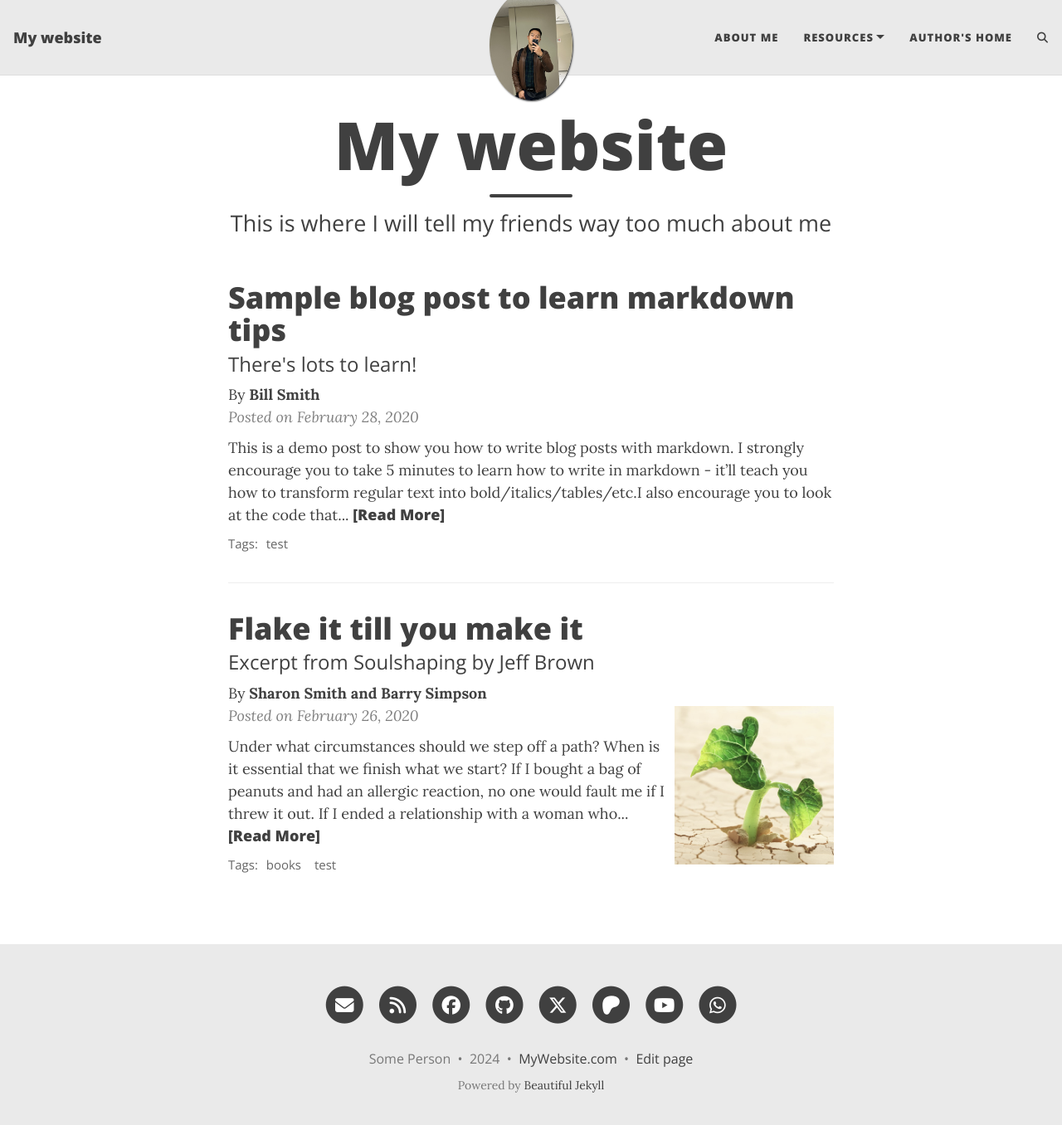
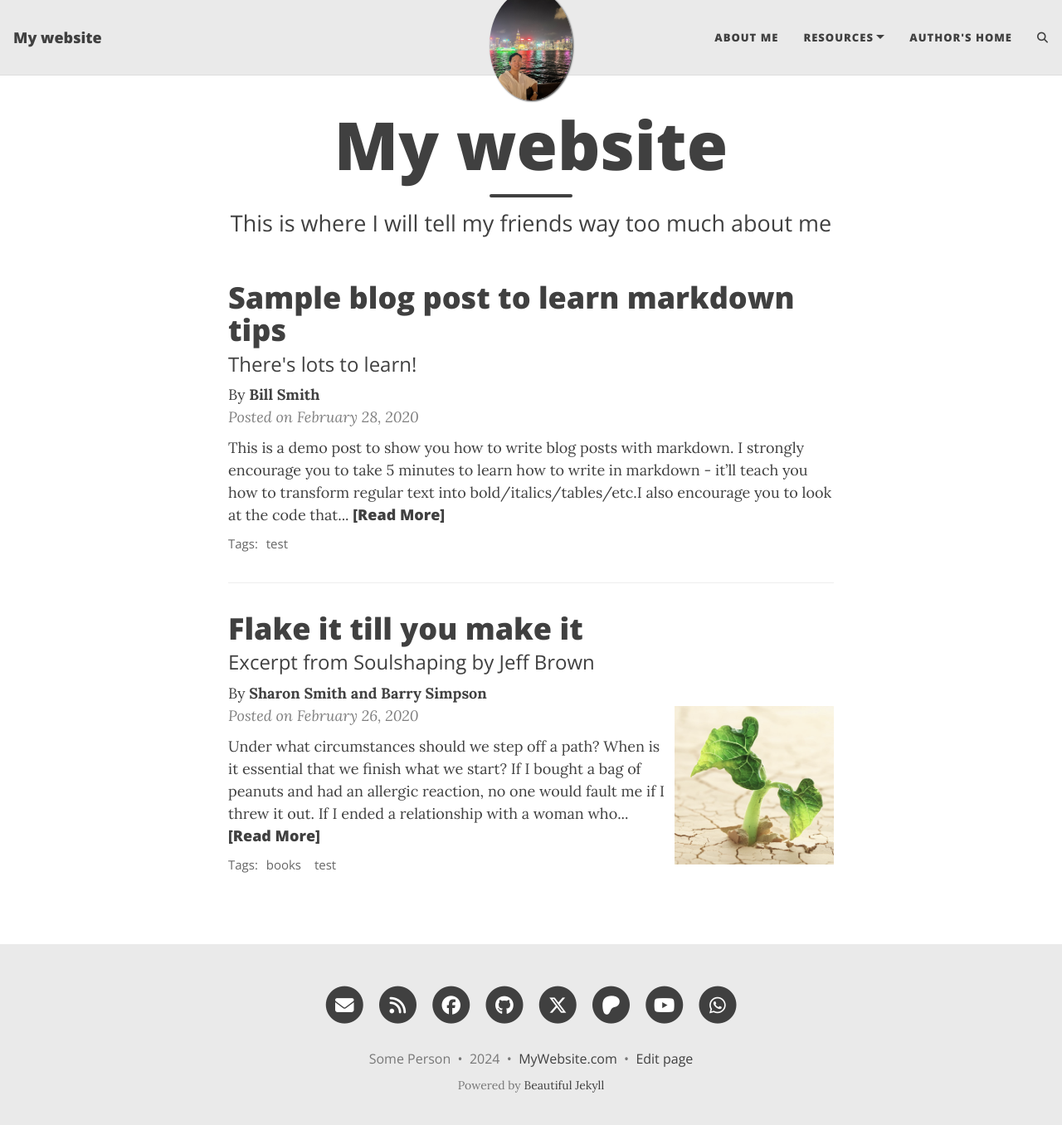
Before and after one commit to supersize/myblog, a Jekyll site: the page built from index.html, in a window 1280 px wide and 1369 px high. Shown: the top 1356 px of the window at 83% size. Built offline with Jekyll 4.4.1, drawn with Linux system fonts in a browser that asks for light colours; the list of posts is cut into pages by our own code; comment, search, counter and statistics services are not loaded.

Commit message:
profile pic changed.

```diff
--- a/_config.yml
+++ b/_config.yml
@@ -33,7 +33,7 @@ navbar-links:
 # Image to show in the navigation bar - works best with a square image
 # Remove this parameter if you don't want an image in the navbar
 #avatar: "/assets/img/avatar-icon.png"
-avatar: "/assets/img/myself.jpg"
+avatar: "/assets/img/jhk_HK_02.jpg"
 
 # By default, the image is cut into a circle. You can disable this behaviour by setting 'round-avatar: false'
 round-avatar: true
```
